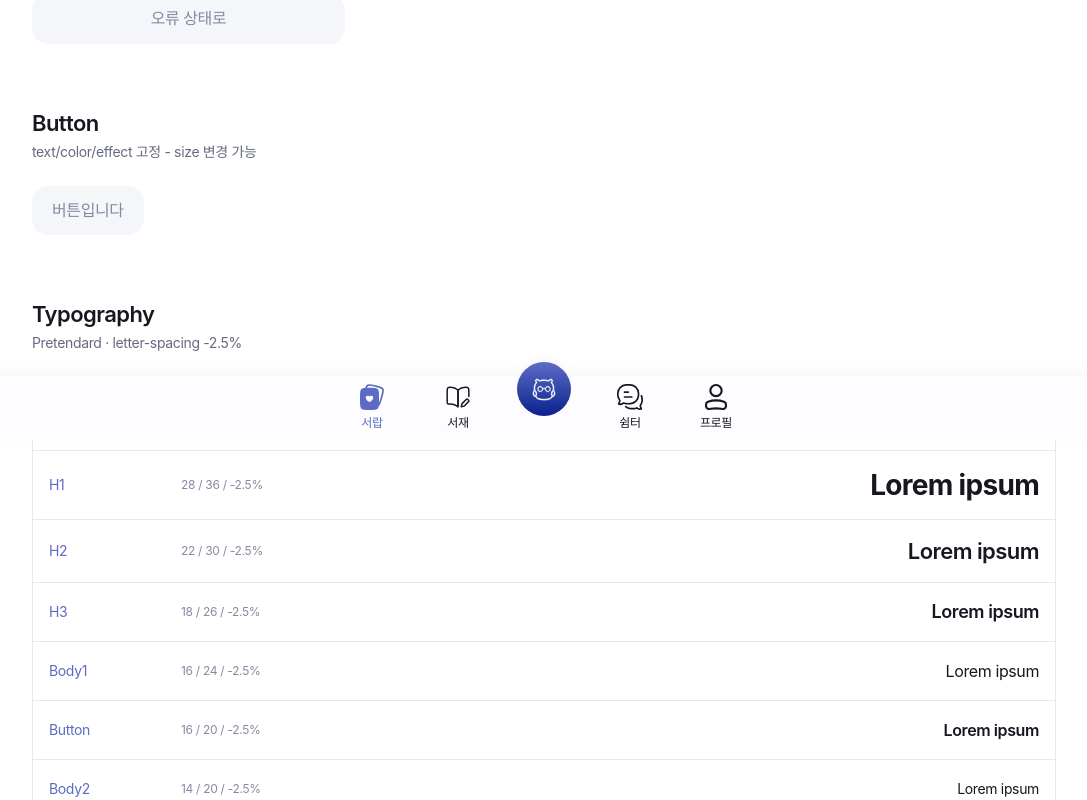
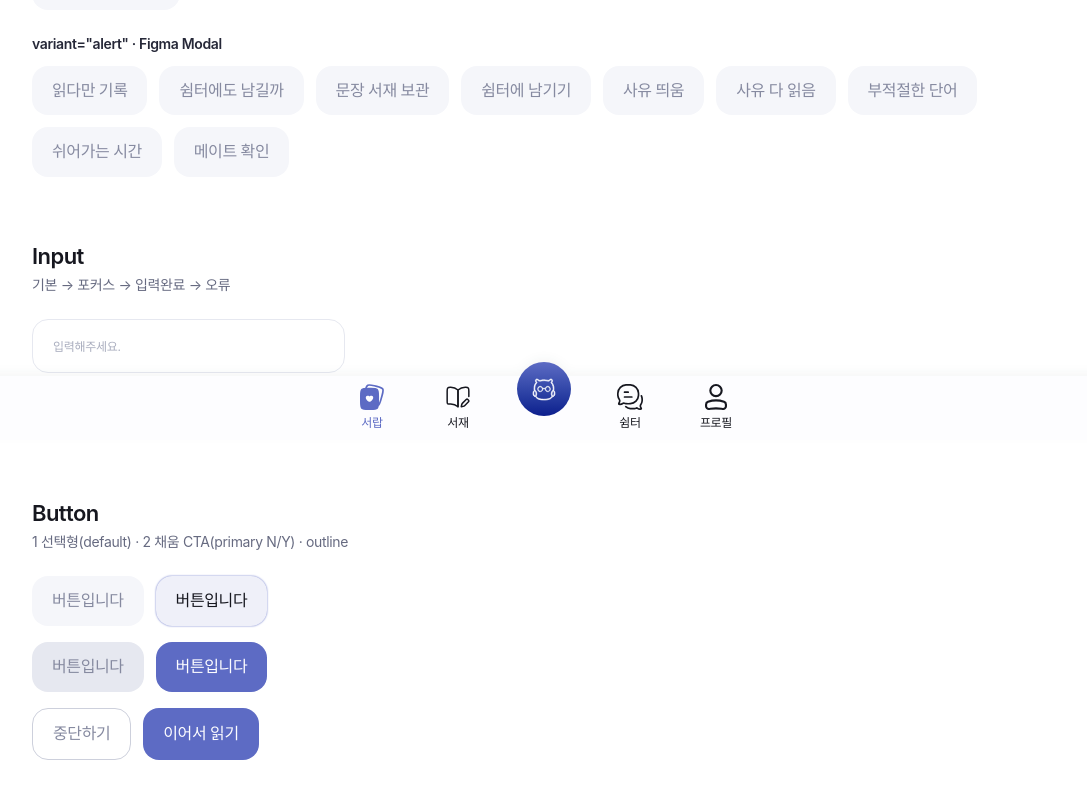
Before and after one commit to HSU-Likelion-O-lion/FE, a React (Vite) app: page /test in a window 1280 px wide. Shown: the part 360-1160 px from the top of the page, without its empty margins (96-1183 px from the left). Built offline with nearby package versions, Linux system fonts and the light colour scheme; a web font is replaced by a local one.

Commit message:
✨: FocusTimerPopup 및 TestPage에서 Modal 및 Button 컴포넌트 개선 — Modal 액션 버튼 통합 및 TestPage에 다양한 Modal 예시 추가

```diff
--- a/src/components/mate/FocusTimerPopup.tsx
+++ b/src/components/mate/FocusTimerPopup.tsx
@@ -4,8 +4,6 @@ import timerGlow from "../../assets/mate/timer-glow.svg";
 import iconClose from "../../assets/mate/icon-close.svg";
 import iconPause from "../../assets/mate/icon-pause.svg";
 import iconPlay from "../../assets/mate/icon-play.svg";
-import iconAlertCircle from "../../assets/mate/icon-alert-circle.svg";
-import Button from "../Button";
 import Modal from "../Modal";
 import { PauseReasonOptions } from "../ModalOptionList";
 import PauseDetailForm from "./PauseDetailForm";
@@ -484,28 +482,19 @@ export default function FocusTimerPopup({
       <Modal
         open={pauseModalOpen && pauseStep === "confirm"}
         variant="alert"
-        iconSrc={iconAlertCircle}
+        status="info"
         title="읽다만 기록이 있어요"
         description="이전에 측정하던 집중 시간이 저장되어 있습니다."
         onClose={handleResumeReading}
-      >
-        <div className="flex gap-3">
-          <Button
-            text="중단하기"
-            variant="outline"
-            size="h-[52px] flex-1 px-5 py-3"
-            className="rounded-[12px]"
-            onClick={handleStopReading}
-          />
-          <Button
-            text="이어서 읽기"
-            variant="primary"
-            size="h-[52px] flex-1 px-5 py-3"
-            className="rounded-[12px]"
-            onClick={handleResumeReading}
-          />
-        </div>
-      </Modal>
+        actions={[
+          { label: "중단하기", onClick: handleStopReading, variant: "outline" },
+          {
+            label: "이어서 읽기",
+            onClick: handleResumeReading,
+            variant: "primary",
+          },
+        ]}
+      />
     </div>
   );
 }
--- a/src/pages/CapsulePage.tsx
+++ b/src/pages/CapsulePage.tsx
@@ -1,4 +1,5 @@
 import { useNavigate } from "react-router-dom";
+import Button from "../components/Button";
 import capsuleBg from "../assets/mate/capsule-bg.png";
 import capsuleOwl from "../assets/mate/capsule-owl.png";
 import iconBack from "../assets/mate/icon-back.svg";
@@ -83,12 +84,11 @@ export default function CapsulePage() {
           </p>
         </div>
 
-        <button
-          type="button"
-          className="mt-4 flex h-[54px] w-full shrink-0 items-center justify-center rounded-[16px] bg-primary-500 px-5 text-[16px] font-semibold leading-[1.6] tracking-[-0.025em] text-white"
-        >
-          이 책 펼쳐보기
-        </button>
+        <Button
+          text="이 책 펼쳐보기"
+          variant="primary"
+          size="mt-4 h-[54px] w-full shrink-0 px-5"
+        />
       </section>
     </main>
   );
--- a/src/pages/TestPage.tsx
+++ b/src/pages/TestPage.tsx
@@ -2,11 +2,117 @@ import { useState } from "react";
 import NavigationBar, { type NavTab } from "../components/NavigationBar";
 import Button from "../components/Button";
 import Input from "../components/Input";
+import Modal, {
+  type ModalAction,
+  type ModalStatus,
+} from "../components/Modal";
+import ModalOptionList, {
+  PAUSE_REASON_OPTIONS,
+} from "../components/ModalOptionList";
+
+type AlertDemo = {
+  id: string;
+  label: string;
+  status: ModalStatus;
+  title: string;
+  description: string;
+  actions: Omit<ModalAction, "onClick">[];
+};
+
+const ALERT_DEMOS: AlertDemo[] = [
+  {
+    id: "unread-record",
+    label: "읽다만 기록",
+    status: "info",
+    title: "읽다만 기록이 있어요.",
+    description: "이전에 측정하던 집중 시간이 저장되어 있습니다",
+    actions: [
+      { label: "중단하기", variant: "outline" },
+      { label: "이어서 읽기", variant: "primary" },
+    ],
+  },
+  {
+    id: "shelter-ask",
+    label: "쉼터에도 남길까",
+    status: "info",
+    title: "이 문장을 쉼터에도 남길까요?",
+    description:
+      "익명의 생각 하나가 누군가에게는 큰 위로가 될 수 있습니다.",
+    actions: [
+      { label: "나만 보기", variant: "outline" },
+      { label: "쉼터에 남기기", variant: "primary" },
+    ],
+  },
+  {
+    id: "library-saved",
+    label: "문장 서재 보관",
+    status: "success",
+    title: "문장을 서재에 보관하였어요.",
+    description: "당신의 마음이 한 페이지 남겨졌어요.",
+    actions: [{ label: "계속하기", variant: "primary" }],
+  },
+  {
+    id: "shelter-saved",
+    label: "쉼터에 남기기",
+    status: "success",
+    title: "문장을 쉼터에 남겨놨어요.",
+    description: "언젠가 이 문장이 누군가를 미소 짓게 할지도 몰라요.",
+    actions: [{ label: "계속하기", variant: "primary" }],
+  },
+  {
+    id: "thought-saved",
+    label: "사유 띄움",
+    status: "success",
+    title: "사유가 쉼터에 조용히 띄워졌어요.",
+    description: "언젠가 이 문장이 누군가를 미소 짓게 할지도 몰라요.",
+    actions: [{ label: "확인", variant: "primary" }],
+  },
+  {
+    id: "all-read",
+    label: "사유 다 읽음",
+    status: "info",
+    title: "모든 사유를 다 읽었습니다.",
+    description: "지훈님의 여운도 이곳에 남겨보는건 어떤가요?",
+    actions: [
+      { label: "닫기", variant: "outline" },
+      { label: "사유 남기기", variant: "primary" },
+    ],
+  },
+  {
+    id: "bad-word",
+    label: "부적절한 단어",
+    status: "warning",
+    title: "부적절한 단어가 사용되었어요.",
+    description: "타인에게 상처가 될 수 있는 말은 삼가해주세요.",
+    actions: [{ label: "확인", variant: "primary" }],
+  },
+  {
+    id: "break-time",
+    label: "쉬어가는 시간",
+    status: "warning",
+    title: "잠시 쉬어가는 시간이에요.",
+    description: "단기간에 너무 많은 사유를 남기셨습니다.",
+    actions: [{ label: "확인", variant: "primary" }],
+  },
+  {
+    id: "mate-required",
+    label: "메이트 확인",
+    status: "warning",
+    title: "잠깐, 메이트는 하고오셨나요?",
+    description: "하루 독서를 완료한 분만 쉼터를 이용할 수 있습니다.",
+    actions: [{ label: "메이트로 돌아가기", variant: "primary" }],
+  },
+];
 
 export default function TestPage() {
   const [activeTab, setActiveTab] = useState<NavTab>("drawer");
   const [inputValue, setInputValue] = useState("");
   const [showError, setShowError] = useState(false);
+  const [activeAlertId, setActiveAlertId] = useState<string | null>(null);
+  const [defaultModalOpen, setDefaultModalOpen] = useState(false);
+  const [selectedOptionId, setSelectedOptionId] = useState<string>();
+
+  const activeAlert = ALERT_DEMOS.find((demo) => demo.id === activeAlertId);
 
   return (
     <main className="min-h-dvh bg-gray-0 px-6 pb-28 pt-10 text-gray-900 md:px-10">
@@ -15,9 +121,48 @@ export default function TestPage() {
           <p className="text-caption text-primary-500">Design System</p>
           <h1 className="text-display">O-lion Test Page</h1>
           <p className="text-body1 text-gray-500">
-            Figma Typography · Main Colors · Gray Colors · Button 적용 확인
+            Figma Typography · Main Colors · Gray Colors · Button · Modal 적용
+            확인
           </p>
         </header>
+
+        <section className="flex flex-col gap-6">
+          <div className="flex flex-col gap-1">
+            <h2 className="text-h2">Modal</h2>
+            <p className="text-body2 text-gray-500">
+              default(옵션 리스트) · alert(info / success / warning)
+            </p>
+          </div>
+
+          <div className="flex flex-col gap-3">
+            <p className="text-body2 font-semibold text-gray-800">
+              variant=&quot;default&quot;
+            </p>
+            <div className="flex flex-wrap gap-3">
+              <Button
+                text="옵션 리스트 모달"
+                size="px-5 py-3"
+                onClick={() => setDefaultModalOpen(true)}
+              />
+            </div>
+          </div>
+
+          <div className="flex flex-col gap-3">
+            <p className="text-body2 font-semibold text-gray-800">
+              variant=&quot;alert&quot; · Figma Modal
+            </p>
+            <div className="flex flex-wrap gap-3">
+              {ALERT_DEMOS.map((demo) => (
+                <Button
+                  key={demo.id}
+                  text={demo.label}
+                  size="px-5 py-3"
+                  onClick={() => setActiveAlertId(demo.id)}
+                />
+              ))}
+            </div>
+          </div>
+        </section>
 
         <section className="flex flex-col gap-6">
           <div className="flex flex-col gap-1">
@@ -48,15 +193,39 @@ export default function TestPage() {
           <div className="flex flex-col gap-1">
             <h2 className="text-h2">Button</h2>
             <p className="text-body2 text-gray-500">
-              text/color/effect 고정 - size 변경 가능
+              1 선택형(default) · 2 채움 CTA(primary N/Y) · outline
             </p>
           </div>
-          <div className="flex flex-wrap items-center gap-4">
-            <Button
-              text="버튼입니다"
-              size="px-5 py-3"
-              onClick={() => console.log("clicked")}
-            />
+          <div className="flex flex-col gap-4">
+            <div className="flex flex-wrap items-center gap-3">
+              <Button text="버튼입니다" size="px-5 py-3" />
+              <Button text="버튼입니다" size="px-5 py-3" active />
+            </div>
+            <div className="flex flex-wrap items-center gap-3">
+              <Button
+                text="버튼입니다"
+                variant="primary"
+                disabled
+                size="h-[50px] px-5 py-3"
+              />
+              <Button
+                text="버튼입니다"
+                variant="primary"
+                size="h-[50px] px-5 py-3"
+              />
+            </div>
+            <div className="flex flex-wrap items-center gap-3">
+              <Button
+                text="중단하기"
+                variant="outline"
+                size="h-[52px] px-5 py-3"
+              />
+              <Button
+                text="이어서 읽기"
+                variant="primary"
+                size="h-[52px] px-5 py-3"
+              />
+            </div>
           </div>
         </section>
 
@@ -239,6 +408,49 @@ export default function TestPage() {
         </section>
       </div>
 
+      <Modal
+        open={defaultModalOpen}
+        title="잠시 멈추셨네요!"
+        description={
+          <>
+            독서를 멈춘 이유를 알려주시면 더 나은 집중 환경을
+            <br />
+            만들어드릴게요.
+          </>
+        }
+        onClose={() => {
+          setDefaultModalOpen(false);
+          setSelectedOptionId(undefined);
+        }}
+      >
+        <ModalOptionList
+          options={PAUSE_REASON_OPTIONS}
+          selectedId={selectedOptionId}
+          onSelect={(id) => {
+            setSelectedOptionId(id);
+            window.setTimeout(() => {
+              setDefaultModalOpen(false);
+              setSelectedOptionId(undefined);
+            }, 180);
+          }}
+        />
+      </Modal>
+
+      {activeAlert && (
+        <Modal
+          open
+          variant="alert"
+          status={activeAlert.status}
+          title={activeAlert.title}
+          description={activeAlert.description}
+          onClose={() => setActiveAlertId(null)}
+          actions={activeAlert.actions.map((action) => ({
+            ...action,
+            onClick: () => setActiveAlertId(null),
+          }))}
+        />
+      )}
+
       <div className="fixed inset-x-0 bottom-0 z-50 bg-white pb-[env(safe-area-inset-bottom)] drop-shadow-[0_-4px_4.05px_rgba(38,39,43,0.04)]">
         <NavigationBar active={activeTab} onChange={setActiveTab} />
       </div>
```
